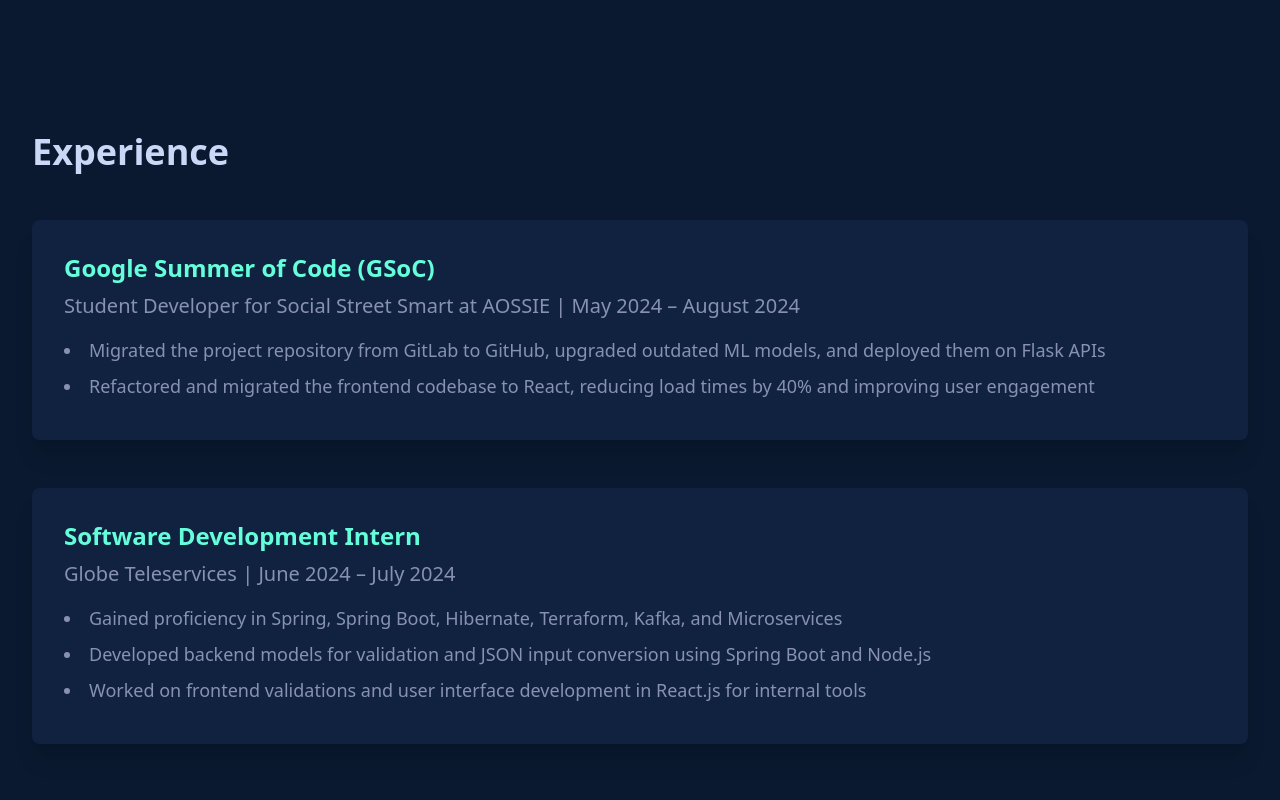
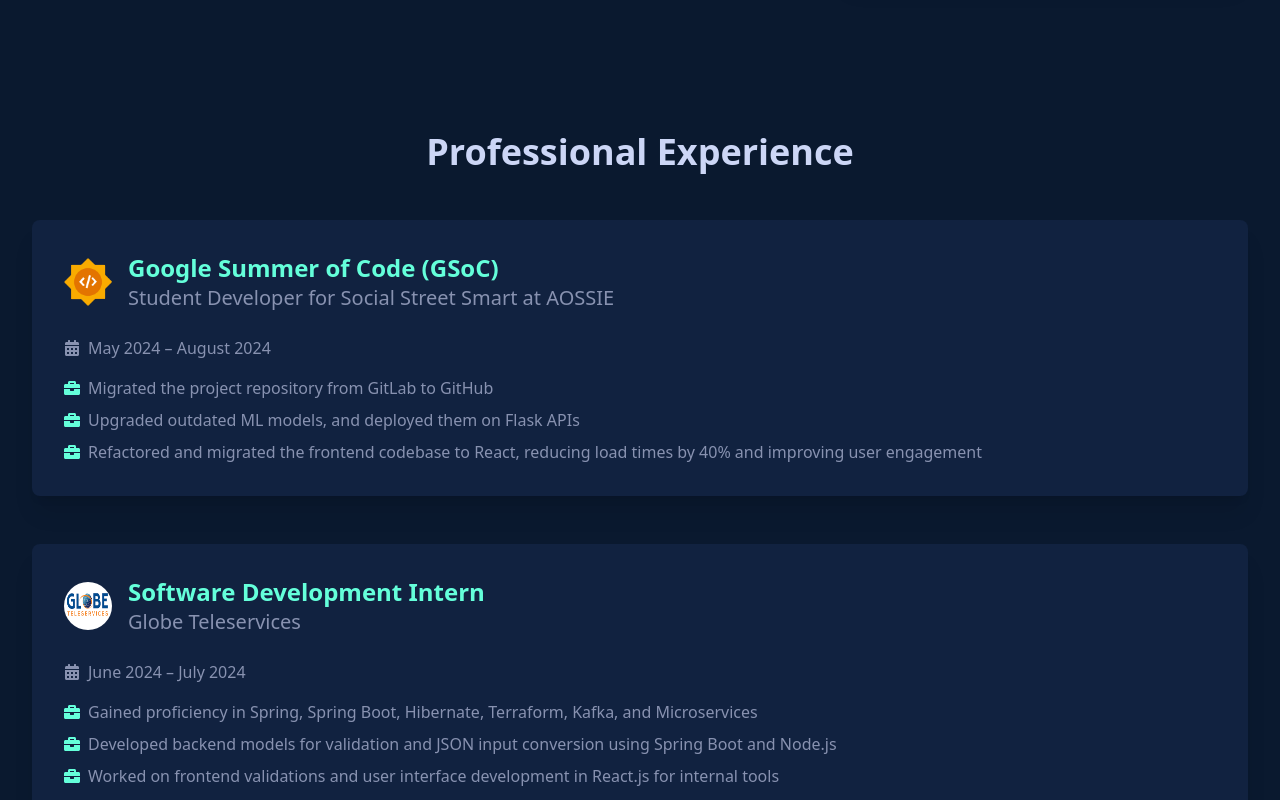
Before and after one commit to vishavsingla/portfolio, a Next.js app: page / in a window 1280 px wide. Shown: the part 1280-2080 px from the top of the page. Built offline with nearby package versions, Linux system fonts and the light colour scheme.

Commit message:
improved ui for work experience card

```diff
--- a/app/(pages)/about/page.tsx
+++ b/app/(pages)/about/page.tsx
@@ -20,3 +20,5 @@
     </div>
   </section>
 );
+
+export default About;
--- a/app/(pages)/experience/page.tsx
+++ b/app/(pages)/experience/page.tsx
@@ -37,3 +37,5 @@
     </div>
   </section>
 );
+
+export default Experience;
--- a/app/(pages)/skills/page.tsx
+++ /dev/null
@@ -1,22 +0,0 @@
-const Skills: React.FC = () => (
-    <section id="skills" className="py-20">
-      <h2 className="text-3xl font-bold mb-8">Skills</h2>
-      <div className="grid grid-cols-2 md:grid-cols-4 gap-4">
-        <SkillCategory title="Languages" skills={["Java", "Python", "TypeScript", "Solidity", "C++"]} />
-        <SkillCategory title="Frameworks" skills={["Spring Boot", "Express.js", "React.js", "GraphQL", "Next.js", "Flask", "Django"]} />
-        <SkillCategory title="AWS Services" skills={["EC2", "S3", "Lambda", "EKS", "ECR", "ECS", "RDS", "DynamoDB"]} />
-        <SkillCategory title="Other" skills={["Docker", "MySQL", "MongoDB", "Redis", "Kafka", "PostgreSQL"]} />
-      </div>
-    </section>
-  );
-
-  const SkillCategory: React.FC<{ title: string; skills: string[] }> = ({ title, skills }) => (
-    <div>
-      <h3 className="text-xl font-bold text-[#64ffda] mb-2">{title}</h3>
-      <ul className="list-disc list-inside text-[#8892b0]">
-        {skills.map((skill, index) => (
-          <li key={index}>{skill}</li>
-        ))}
-      </ul>
-    </div>
-  );
--- a/app/page.tsx
+++ b/app/page.tsx
@@ -1,9 +1,8 @@
-'use client';
-
+'use client'
+import Image from 'next/image';
 import React, { useState, useEffect } from 'react';
-import { FaGithub, FaLinkedin, FaTwitter, FaEnvelope } from 'react-icons/fa';
+import { FaGithub, FaLinkedin, FaTwitter, FaEnvelope, FaCalendarAlt, FaBriefcase } from 'react-icons/fa';
 import { SiLeetcode } from 'react-icons/si';
-
 
 const Portfolio = () => {
   const [isScrolled, setIsScrolled] = useState(false);
@@ -44,6 +43,10 @@
             Currently, I&apos;m focused on creating accessible, human-centered products at Globe Teleservices
             and contributing to open-source projects.
           </p>
+          <div className="bg-[#112240] p-6 rounded-lg shadow-xl mb-8">
+            <h4 className="text-2xl font-bold text-[#64ffda] mb-2">GSoC 2024 Contributor</h4>
+            <p className="text-[#8892b0]">Selected as a Google Summer of Code contributor for AOSSIE organization.</p>
+          </div>
           <div className="flex space-x-6 mb-12">
             {[
               { href: "https://github.com/vishavsingla", icon: <FaGithub /> },
@@ -76,13 +79,14 @@
               </p>
             </div>
             <div className="md:w-1/3 mt-8 md:mt-0">
-              <img src="profile-pic.png" alt="Vishav Singla" className="rounded-lg " />
+            <img src="profile-pic.png" alt="Vishav Singla" className="rounded-lg shadow-xl" />
+
             </div>
           </div>
         </section>
 
         <section id="experience" className="py-20">
-          <h2 className="text-4xl font-bold mb-12 text-[#ccd6f6]">Experience</h2>
+        <h2 className="text-4xl font-bold mb-12 text-[#ccd6f6] text-center">Professional Experience</h2>
         <div className="space-y-12">
           {[
             {
@@ -90,9 +94,11 @@
               company: "Student Developer for Social Street Smart at AOSSIE",
               date: "May 2024 – August 2024",
               description: [
-                  "Migrated the project repository from GitLab to GitHub, upgraded outdated ML models, and deployed them on Flask APIs",
+                "Migrated the project repository from GitLab to GitHub",
+                "Upgraded outdated ML models, and deployed them on Flask APIs",
                 "Refactored and migrated the frontend codebase to React, reducing load times by 40% and improving user engagement"
-                ]
+              ],
+              logo: "/gsoc.png"
             },
             {
               title: "Software Development Intern",
@@ -102,26 +108,28 @@
                 "Gained proficiency in Spring, Spring Boot, Hibernate, Terraform, Kafka, and Microservices",
                 "Developed backend models for validation and JSON input conversion using Spring Boot and Node.js",
                 "Worked on frontend validations and user interface development in React.js for internal tools"
-                ]
+              ],
+              logo: "/image.png"
             }
-              // },
-              // {
-              //   title: "Machine Learning Teaching Assistant Intern",
-              //   company: "Sunrise Mentors",
-              //   date: "January 2024 – April 2024",
-              //   description: [
-              //     "Guided 100+ students, solved 400+ doubts, and reviewed their projects, earning a rating of 4.75/5",
-              //     "Assisted students in understanding complex concepts, debugging code, and providing feedback on projects",
-              //     "Collaborated with instructors to review course materials, ensuring quality and coherence in the curriculum"
-              //   ]
-              // }
           ].map((job, index) => (
-              <div key={index} className="bg-[#112240] p-8 rounded-lg shadow-xl hover:shadow-2xl transition-shadow duration-300">
-                <h3 className="text-2xl font-bold text-[#64ffda] mb-2">{job.title}</h3>
-                <p className="text-xl text-[#8892b0] mb-4">{job.company} | {job.date}</p>
-                <ul className="list-disc list-inside text-[#8892b0]">
+            <div key={index} className="bg-[#112240] p-8 rounded-lg shadow-xl hover:shadow-2xl transition-all duration-300 transform hover:-translate-y-2">
+              <div className="flex items-center mb-6">
+                <img src={job.logo} alt={job.company} className="w-12 h-12 mr-4 rounded-full" />
+                <div>
+                  <h3 className="text-2xl font-bold text-[#64ffda]">{job.title}</h3>
+                  <p className="text-xl text-[#8892b0]">{job.company}</p>
+                </div>
+              </div>
+              <div className="flex items-center text-[#8892b0] mb-4">
+                <FaCalendarAlt className="mr-2" />
+                <span>{job.date}</span>
+              </div>
+              <ul className="list-none text-[#8892b0] space-y-2">
                 {job.description.map((item, itemIndex) => (
-                    <li key={itemIndex} className="text-lg mb-2">{item}</li>
+                  <li key={itemIndex} className="flex items-start">
+                    <FaBriefcase className="mr-2 mt-1 text-[#64ffda]" />
+                    <span>{item}</span>
+                  </li>
                 ))}
               </ul>
             </div>
@@ -155,7 +163,7 @@
                 image: "/p3.png"
               }
             ].map((project, index) => (
-              <div key={index} className="bg-[#112240] rounded-lg overflow-hidden shadow-xl hover:shadow-2xl transition-shadow duration-300">
+              <div key={index} className="bg-[#112240] rounded-lg overflow-hidden shadow-xl hover:shadow-2xl transition-shadow duration-300 transform hover:-translate-y-1 hover:scale-105">
                 <img src={project.image} alt={project.title} className="w-full h-64 object-cover" />
                 <div className="p-8">
                   <h3 className="text-2xl font-bold text-[#64ffda] mb-4">{project.title}</h3>
@@ -181,9 +189,13 @@
               { title: "Languages", skills: ["Java", "Python", "TypeScript", "Solidity", "C++"] },
               { title: "Frameworks", skills: ["Spring Boot", "Express.js", "React.js", "GraphQL", "Next.js", "Flask", "Django"] },
               { title: "AWS Services", skills: ["EC2", "S3", "Lambda", "EKS", "ECR", "ECS", "RDS", "DynamoDB"] },
-              { title: "Other", skills: ["Docker", "MySQL", "MongoDB", "Redis", "Kafka", "PostgreSQL"] }
+              { title: "Blockchain", skills: ["Ethereum", "Ethers.js", "Hardhat", "Remix", "Chainlink Oracle"] },
+              { title: "ML & Data Science", skills: ["TensorFlow", "Scikit-learn", "Pandas", "NumPy", "Classification", "Regression"] },
+              { title: "Deep Learning", skills: ["CNN", "RNN", "LSTM", "Transfer Learning", "NLP"] },
+              { title: "DevOps", skills: ["Docker", "Kubernetes", "Jenkins", "GitLab CI/CD", "Terraform"] },
+              { title: "Databases", skills: ["MySQL", "MongoDB", "Redis", "PostgreSQL", "Cassandra"] }
             ].map((category, index) => (
-              <div key={index} className="bg-[#112240] p-6 rounded-lg shadow-lg">
+              <div key={index} className="bg-[#112240] p-6 rounded-lg shadow-lg transform hover:-translate-y-1 hover:scale-105 transition-all duration-300">
                 <h3 className="text-2xl font-bold text-[#64ffda] mb-4">{category.title}</h3>
                 <ul className="space-y-2">
                   {category.skills.map((skill, skillIndex) => (
@@ -201,7 +213,7 @@
             I&apos;m currently looking for new opportunities. Whether you have a question or just want to say hi, I&apos;ll try my best to get back to you!
           </p>
           <div className="text-center">
-            <a href="mailto:vishavsinglaofficial@gmail.com" className="inline-block bg-[#64ffda] text-[#0a192f] text-xl py-4 px-8 rounded-md font-bold hover:bg-[#4da892] transition-colors duration-300">
+            <a href="mailto:vishavsinglaofficial@gmail.com" className="inline-block bg-[#64ffda] text-[#0a192f] text-xl py-4 px-8 rounded-md font-bold hover:bg-[#4da892] transition-colors duration-300 transform hover:-translate-y-1 hover:scale-105">
               Say Hello
             </a>
           </div>
```
Also changed, not shown: public/gsoc.png (added), public/image.png (added). Lines whose indentation alone changed are shown as unchanged.
